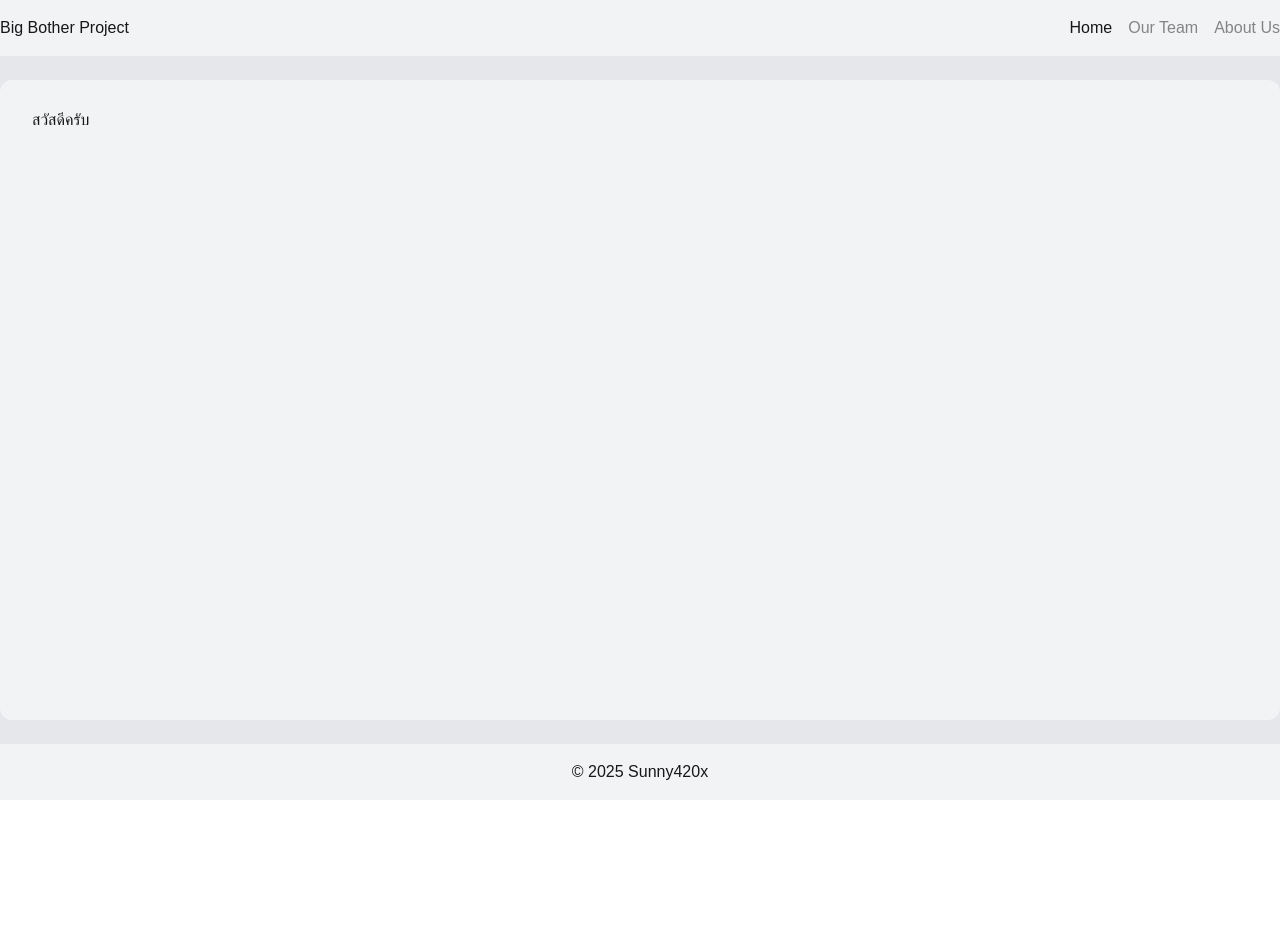
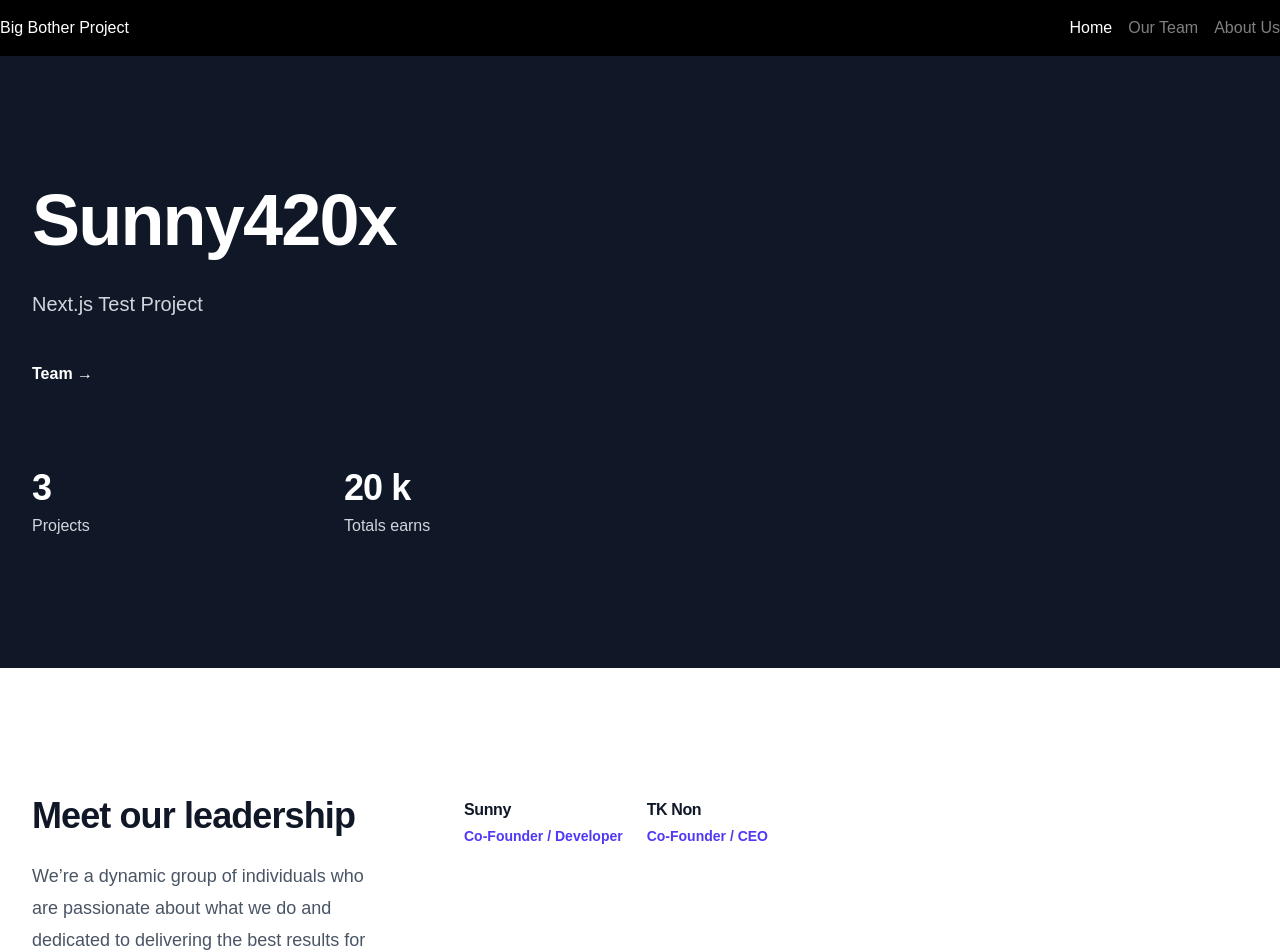
Before and after one commit to sunny420x/next-test, a Next.js app: page / in a window 1280 px wide. Shown: the top 952 px of the page. Before the commit the page ends 800 px from the top, so only its background shows below. Built offline with nearby package versions, Linux system fonts and the light colour scheme.

Commit message:
Content update

```diff
--- a/src/app/Components/blocks/index.tsx
+++ b/src/app/Components/blocks/index.tsx
@@ -9,13 +9,13 @@ const blocks: Record<
   React.ComponentType<{ block: TeamPageBlock }>
 > = {
   "blocks.spoiler": ({ block }: { block: TeamPageBlock }) => (
-    <SpoilerBlock block={block as SpoilerBlock} />
+    <SpoilerBlock block={block as SpoilerBlock} key={"SpoilerBlock_"+block.id}/>
   ),
   "blocks.testimonial": ({ block }: { block: TeamPageBlock }) => (
-    <TestimonialBlock block={block as TestimonialBlock} />
+    <TestimonialBlock block={block as TestimonialBlock} key={"TestimonialBlock_"+block.id} />
   ),
   "blocks.rich-text": ({ block }: { block: TeamPageBlock }) => (
-    <RichTextBlock block={block as RichTextBlock} />
+    <RichTextBlock block={block as RichTextBlock} key={"RichTextBlock_"+block.id} />
   ),
 };
 
--- a/src/app/Components/blocks/rich-text-block.tsx
+++ b/src/app/Components/blocks/rich-text-block.tsx
@@ -16,7 +16,7 @@ export interface RichTextBlock {
 
 export function RichTextBlock({ block }: { block: RichTextBlock }) {
   return (
-    <div className="richtext">
+    <div className="richtext my-2">
       <BlocksRenderer
         content={block.content}
         blocks={{
--- a/src/app/Components/footer.tsx
+++ b/src/app/Components/footer.tsx
@@ -1,6 +1,6 @@
 export default function Footer() {
     return (
-      <footer className="bg-white/50">
+      <footer className="bg-grey text-grey">
         <div className="container mx-auto flex justify-center items-center py-4">
           <div>&copy; {new Date().getFullYear()} Sunny420x</div>
         </div>
--- a/src/app/Components/header.tsx
+++ b/src/app/Components/header.tsx
@@ -9,7 +9,7 @@ const links = [
 
 export default function Header() {
   return (
-    <header className="bg-white/50">
+    <header className="bg-black/100 text-white">
       <nav className="container mx-auto flex justify-between items-center py-4">
         <Link href="/">Big Bother Project</Link>
 
--- a/src/app/about-us/page.tsx
+++ b/src/app/about-us/page.tsx
@@ -1,7 +1,8 @@
 export default function AboutUs() {
     return (
-      <div>
-        <h1>About Us</h1>
-      </div>
+      <main className="container mx-auto bg-white/50 rounded-xl py-7 px-8 m-6 overflow-hidden">
+        <h1 className="text-3xl mb-3">About Us</h1>
+        <p>We are an software developer team focusing on creating easy to use system as a solution for every business.</p>
+      </main>
     );
 }
--- a/src/app/layout.tsx
+++ b/src/app/layout.tsx
@@ -22,9 +22,7 @@ export default function RootLayout({
       >
         <div className="bg-gray-200 min-h-screen grid grid-rows-[auto_1fr_auto]">
           <Header />
-          <main className="container mx-auto bg-white/50 rounded-xl py-7 px-8 m-6 overflow-hidden">
             {children}
-          </main>
           <Footer />
         </div>
       </body>
--- a/src/app/our-team/[slug]/page.tsx
+++ b/src/app/our-team/[slug]/page.tsx
@@ -79,14 +79,24 @@ export default async function TeamMemberDetail({
   const teamMember = (await getTeamMember(slug)) as UserProfile;
 
   return (
-    <div>
+    <main className="container mx-auto bg-white/50 rounded-xl py-7 px-8 m-6 overflow-hidden">
+        <div className="px-4 sm:px-0">
+            <h3 className="text-base/7 font-semibold text-gray-900">Team Member Information</h3>
+            <p className="mt-1 max-w-2xl text-sm/6 text-gray-500">Personal details and application.</p>
+        </div>
+        <div className="mt-6 border-t border-gray-100">
+            <dl className="divide-y divide-gray-100">
+                <div className="px-4 py-6 sm:grid sm:grid-cols-3 sm:gap-4 sm:px-0">
+                    <dt className="text-sm/6 font-medium text-gray-900">ชื่อ</dt>
+                    <dd className="mt-1 text-sm/6 text-gray-700 sm:col-span-2 sm:mt-0">{teamMember.name}</dd>
+                    <dt className="text-sm/6 font-medium text-gray-900">คำอธิบาย</dt>
+                    <dd className="mt-1 text-sm/6 text-gray-700 sm:col-span-2 sm:mt-0">{teamMember.description}</dd>
+                </div>
+            </dl>
+        </div>
       {teamMember.blocks.map((block: TeamPageBlock) => (
         <BlockRenderer key={block.id} block={block} />
       ))}
-      <div>
-        <p>{teamMember.name}</p>
-        <p>{teamMember.description}</p>
-      </div>
-    </div>
+    </main>
   );
 }
--- a/src/app/our-team/page.tsx
+++ b/src/app/our-team/page.tsx
@@ -95,13 +95,14 @@ export default async function OurTeam() {
   const teamMembers = await getTeamMembers();
 
   return (
-    <div>
-      <h1 className="text-3xl font-bold mb-8">Our Team</h1>
+    <main className="container mx-auto bg-white/50 rounded-xl py-7 px-8 m-6 overflow-hidden">
+      <h1 className="text-3xl font-bold mb-4">Our Team</h1>
+      <p className="mb-8 mt-0">Everyone providing their time and efforts for our team.</p>
       <div className="grid grid-cols-2 md:grid-cols-3 lg:grid-cols-4 gap-8">
         {teamMembers.data.map((member: TeamMemberProps) => (
           <TeamMemberCard key={member.documentId} {...member} />
         ))}
       </div>
-    </div>
+    </main>
   );
 }
--- a/src/app/page.tsx
+++ b/src/app/page.tsx
@@ -1,8 +1,55 @@
+
+import Image from 'next/image'
 
 export default function Home() {
   return (
     <>
-      <p>สวัสดีครับ</p>
+    <div className="relative isolate overflow-hidden bg-gray-900 py-24 sm:py-32">
+      <div className="mx-auto max-w-7xl px-6 lg:px-8">
+        <div className="mx-auto max-w-2xl lg:mx-0">
+          <h2 className="text-5xl font-semibold tracking-tight text-white sm:text-7xl">Sunny420x</h2>
+          <p className="mt-8 text-lg font-medium text-pretty text-gray-300 sm:text-xl/8">Next.js Test Project</p>
+        </div>
+        <div className="mx-auto mt-10 max-w-2xl lg:mx-0 lg:max-w-none">
+          <div className="grid grid-cols-1 gap-x-8 gap-y-6 text-base/7 font-semibold text-white sm:grid-cols-2 md:flex lg:gap-x-10">
+            <a href="/our-team">Team <span aria-hidden="true">&rarr;</span></a>
+          </div>
+          <dl className="mt-16 grid grid-cols-1 gap-8 sm:mt-20 sm:grid-cols-2 lg:grid-cols-4">
+            <div className="flex flex-col-reverse gap-1">
+              <dt className="text-base/7 text-gray-300">Projects</dt>
+              <dd className="text-4xl font-semibold tracking-tight text-white">3</dd>
+            </div>
+            <div className="flex flex-col-reverse gap-1">
+              <dt className="text-base/7 text-gray-300">Totals earns</dt>
+              <dd className="text-4xl font-semibold tracking-tight text-white">20 k</dd>
+            </div>
+          </dl>
+        </div>
+      </div>
+    </div>
+    <div className="bg-white py-24 sm:py-32">
+      <div className="mx-auto grid max-w-7xl gap-20 px-6 lg:px-8 xl:grid-cols-3">
+        <div className="max-w-xl">
+          <h2 className="text-3xl font-semibold tracking-tight text-pretty text-gray-900 sm:text-4xl">Meet our leadership</h2>
+          <p className="mt-6 text-lg/8 text-gray-600">We’re a dynamic group of individuals who are passionate about what we do and dedicated to delivering the best results for our clients.</p>
+        </div>
+        <ul role="list" className="grid gap-x-8 gap-y-12 sm:grid-cols-2 sm:gap-y-16 xl:col-span-2">
+          <li>
+            <div className="flex items-center gap-x-6">
+              {/* <Image className="size-16 rounded-full" src="https://images.unsplash.com/photo-1494790108377-be9c29b29330?ixlib=rb-1.2.1&ixid=eyJhcHBfaWQiOjEyMDd9&auto=format&fit=facearea&facepad=2&w=256&h=256&q=80" alt="" /> */}
+              <div>
+                <h3 className="text-base/7 font-semibold tracking-tight text-gray-900">Sunny</h3>
+                <p className="text-sm/6 font-semibold text-indigo-600">Co-Founder / Developer</p>
+              </div>
+              <div>
+                <h3 className="text-base/7 font-semibold tracking-tight text-gray-900">TK Non</h3>
+                <p className="text-sm/6 font-semibold text-indigo-600">Co-Founder / CEO</p>
+              </div>
+            </div>
+          </li>
+        </ul>
+      </div>
+    </div>
     </>
   );
 }
```
